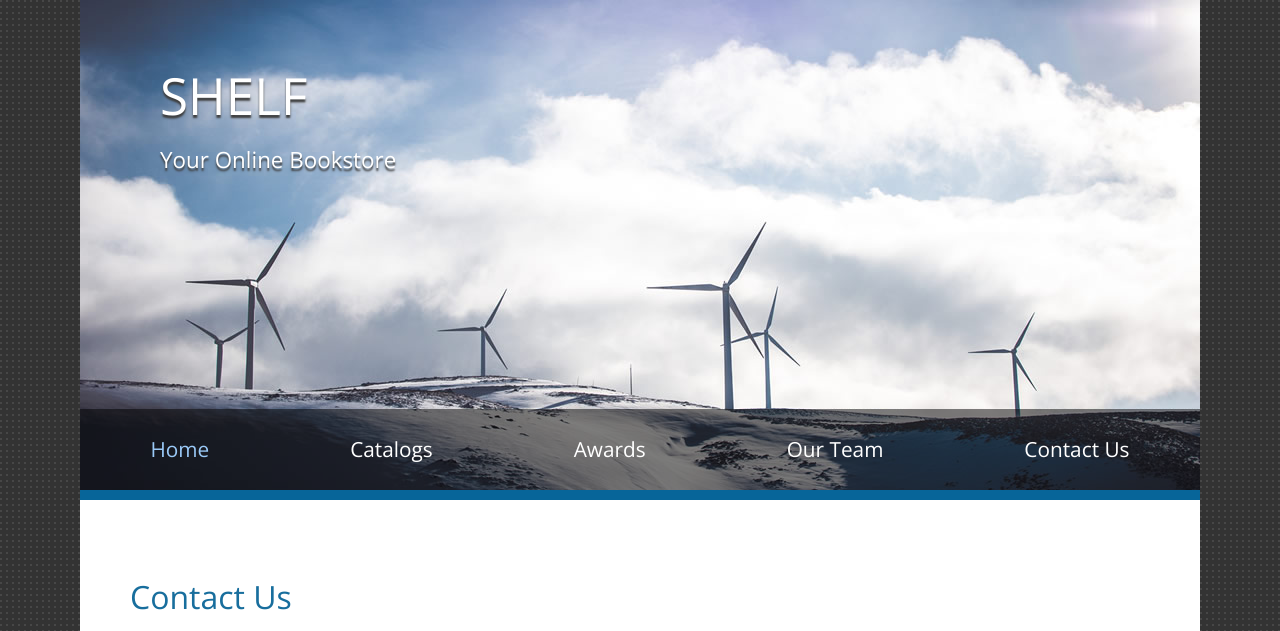
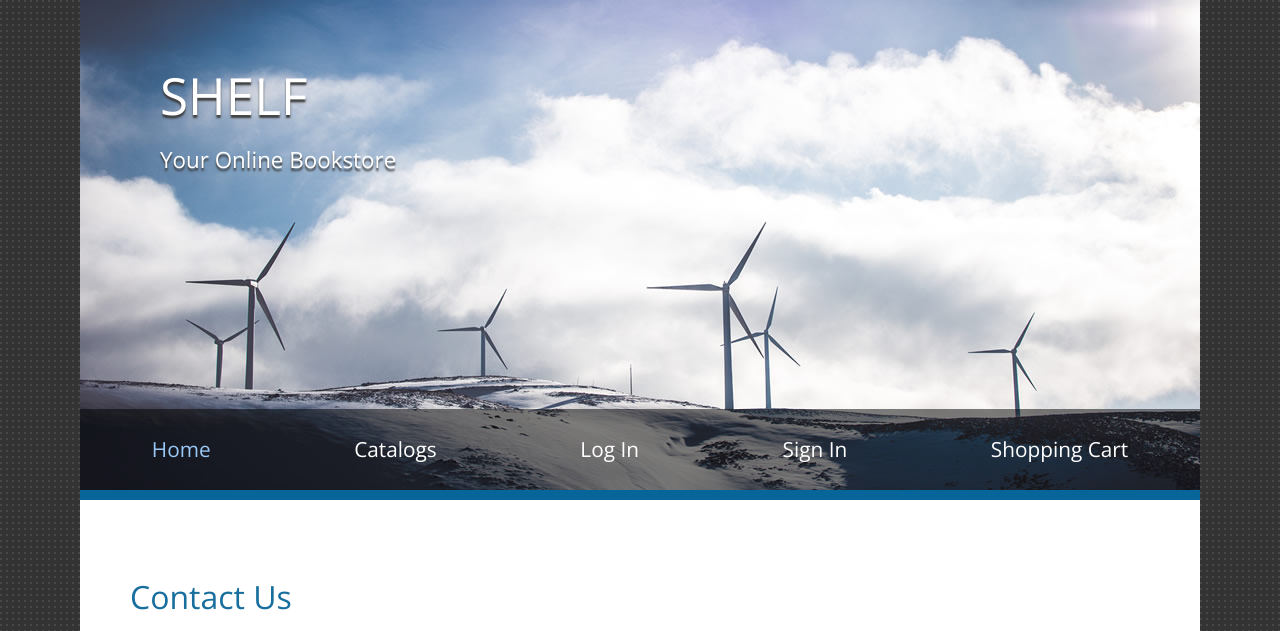
Before and after one commit to JakubVlcak/Semestralny_projekt_knizny_e-shop, a PHP site: page /contact.php in a window 1280 px wide. Shown: the top 631 px of the page. Run offline with PHP 8.4, Linux system fonts and the light colour scheme; some libraries are stand-ins or nearby versions.

Commit message:
change of navigation

```diff
--- a/parts/navigation.php
+++ b/parts/navigation.php
@@ -10,9 +10,9 @@
             <ul class="nav nav-fill tm-main-nav-ul">
                 <li class="nav-item"><a class="nav-link active" href="index.php">Home</a></li>
                 <li class="nav-item"><a class="nav-link" href="catalogs.php">Catalogs</a></li>
-                <li class="nav-item"><a class="nav-link" href="#">Awards</a></li>
-                <li class="nav-item"><a class="nav-link" href="team.php">Our Team</a></li>
-                <li class="nav-item"><a class="nav-link" href="contact.php">Contact Us</a></li>
+                <li class="nav-item"><a class="nav-link" href="log_in.php">Log In</a></li>
+                <li class="nav-item"><a class="nav-link" href="sign_in.php">Sign In</a></li>
+                <li class="nav-item"><a class="nav-link" href="cart.php">Shopping Cart</a></li>
             </ul>
         </div>
     </nav>
```
